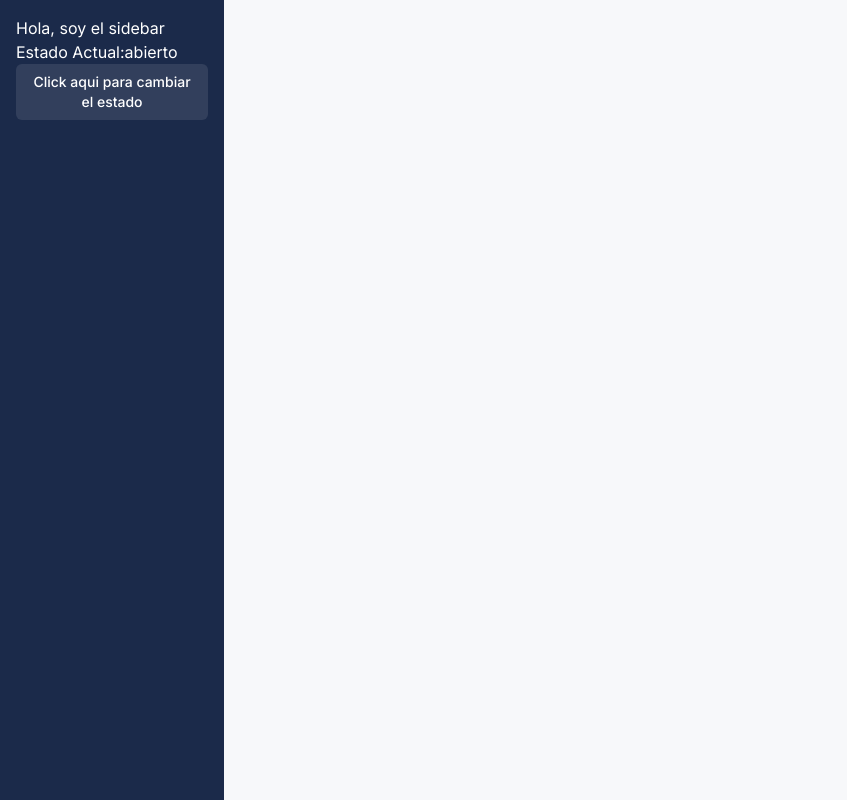
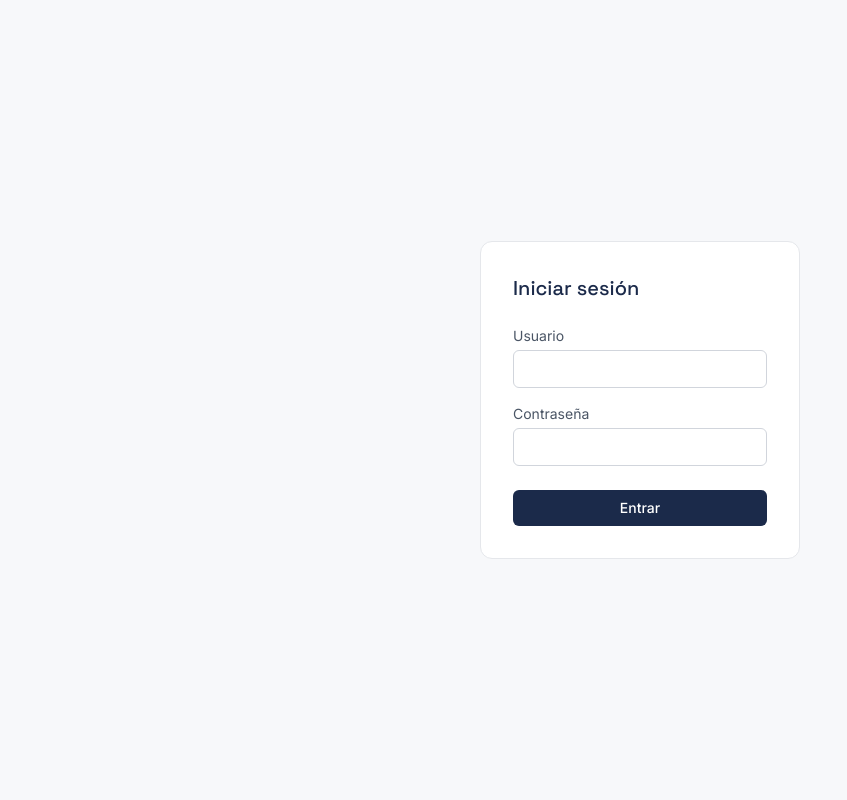
Before and after one commit to richard-hxt/shipment-tracker-frontend, a React (Vite) app: page /login in a window 1280 px wide. Shown: the whole page, without its empty margins (0-847 px from the left). Built offline with nearby package versions, Linux system fonts and the light colour scheme.

Commit message:
se agregó la función de buscar shipmet y la pagina se renderiza con la información del shipment en una tarjeta | tambien se agregó protección para la ruta / cuando no hay un token de sesion guardado en el local storage

```diff
--- a/src/App.jsx
+++ b/src/App.jsx
@@ -1,7 +1,30 @@
+import { Routes, Route } from 'react-router-dom';
+import Login from './pages/Login';
 import Sidebar from './components/Sidebar';
+import ShipmentSearch from './components/ShipmentSearch';
+import ProtectedRoute from './components/ProtectedRoute';
+
+function Dashboard() {
+  return (
+    <div className="flex items-start">
+      <Sidebar />
+      <ShipmentSearch />
+    </div>
+  );
+}
 
 function App() {
-  return <Sidebar />;
+  return (
+    <Routes>
+      <Route path="/login" element={<Login />} />
+      <Route path="/" element={
+        <ProtectedRoute>
+          <Dashboard />
+        </ProtectedRoute>
+      }
+      />
+    </Routes>
+  );
 }
 
 export default App;
--- /dev/null
+++ b/src/components/ProtectedRoute.jsx
@@ -0,0 +1,10 @@
+import { Navigate } from 'react-router-dom';
+
+function ProtectedRoute({ children }) {
+
+    const token = localStorage.getItem('token')
+    return token ? children : <Navigate to="/login" />
+
+}
+
+export default ProtectedRoute;
--- /dev/null
+++ b/src/components/ShipmentSearch.jsx
@@ -0,0 +1,63 @@
+import { useState } from "react";
+import api from "../api/axios";
+
+function ShipmentSearch(){
+    const[shipmentNumber, setShipmentNumber] = useState('');
+    const [loading, setLoading] = useState(false);
+    const [result, setResult] = useState(null);
+    const [error, setError] = useState('');
+    async function handleSearch(){
+        setLoading(true);
+        setError('');
+        try {
+            const token = localStorage.getItem('token');
+            const response = await api.get(`/shipments/${shipmentNumber}`, {
+                headers: {Authorization: `Bearer ${token}`}
+            });
+            setResult(response.data);
+        } catch (err) {
+            setError('No se encontró el shipment');
+        }
+        finally{
+            setLoading(false);
+        }
+    }
+
+    return(
+        <div className="p-6">
+            <div className="flex gap-2">
+                <input type="text"
+                value={shipmentNumber}
+                placeholder="Numero de shipment"
+                onChange={(e) => setShipmentNumber(e.target.value)}
+                className="border border-gray-300 rounded-md px-3 py-2 text-sm w-80 bg-white"
+                />
+                <button
+                    onClick={handleSearch}
+                    className="bg-navy hover:bg-navy/90 text-white text-sm font-medium px-4 py-2 rounded-md transition-colors"
+                    >Buscar
+                </button>
+            </div>
+
+            {error && <p className="text-orange text-sm mt-3">{error}</p>}
+
+            {result && (
+                <div className="bg-white border border-gray-200 rounded-xl p-4 mt-4 w-80">
+                <p className="font-mono text-sm text-gray-500 mb-2">{result.shipment_number}</p>
+                <span className="inline-block text-xs font-semibold px-2.5 py-1 rounded-full bg-teal/10 text-teal">
+                {result.status_description}
+                </span>
+                <p className="text-sm text-gray-500 mt-3">{result.customer_number}</p>
+                {result.on_hold && (
+                <p className="text-sm text-orange mt-2">
+                    En hold: {result.hold_reason || '—'}
+                </p>
+                )}
+            </div>
+                )}
+        </div>
+
+    )
+}
+
+export default ShipmentSearch;
--- a/src/components/Sidebar.jsx
+++ b/src/components/Sidebar.jsx
@@ -1,16 +1,22 @@
 import { useState } from "react";
+import { Menu, Package } from "lucide-react";
 
 function Sidebar (){
     const [expanded, setExpanded] = useState(true);
 
     return (
         <aside className={`bg-navy text-white h-screen p-4 transition-all duration-300
-        ${expanded ? "w-56" : "w-16"}`}>
-        <p>Hola, soy el sidebar</p>
-        <p>Estado Actual:{expanded ? 'abierto' : 'cerrado'}</p>
-        <button onClick={() => setExpanded(!expanded)}
-        className="bg-white/10 hover:bg-white/20 text-white text-sm font-medium px-3 py-2 rounded-md transition-colors"
-        >Click aqui para cambiar el estado</button>
+        ${expanded ? "w-56" : "w-19"}`}>
+            <button onClick={() => setExpanded(!expanded)}
+            className="bg-white/10 hover:bg-white/20 text-white text-sm font-medium px-3
+            py-2 rounded-md transition-colors mb-5 flex justify-center"
+            >
+        <Menu size={20} />
+        </button>
+        <div className="flex items-center gap-2">
+            <Package size={24} />
+            {expanded && <p>Shipment Tracker</p>}
+        </div>
         </aside>
     )
 }
--- a/src/pages/Login.jsx
+++ b/src/pages/Login.jsx
@@ -22,27 +22,41 @@ function Login() {
   }
 
   return (
-    <div>
-      <h1>Iniciar sesión</h1>
-      <form onSubmit={handleSubmit}>
-        <div>
-          <label>Usuario:</label>
+    <div className="min-h-screen flex items-center justify-center bg-[#F7F8FA]">
+      <form
+        onSubmit={handleSubmit}
+        className="bg-white border border-gray-200 rounded-xl p-8 w-80 flex flex-col gap-4"
+      >
+        <h1 className="font-display text-xl text-navy mb-2">Iniciar sesión</h1>
+
+        <div className="flex flex-col gap-1">
+          <label className="text-sm text-gray-600">Usuario</label>
           <input
             type="text"
             value={username}
             onChange={(e) => setUsername(e.target.value)}
+            className="border border-gray-300 rounded-md px-3 py-2 text-sm"
           />
         </div>
-        <div>
-          <label>Contraseña:</label>
+
+        <div className="flex flex-col gap-1">
+          <label className="text-sm text-gray-600">Contraseña</label>
           <input
             type="password"
             value={password}
             onChange={(e) => setPassword(e.target.value)}
+            className="border border-gray-300 rounded-md px-3 py-2 text-sm"
           />
         </div>
-        {error && <p style={{ color: 'red' }}>{error}</p>}
-        <button type="submit">Entrar</button>
+
+        {error && <p className="text-orange text-sm">{error}</p>}
+
+        <button
+          type="submit"
+          className="bg-navy hover:bg-navy/90 text-white text-sm font-medium px-4 py-2 rounded-md transition-colors mt-2"
+        >
+          Entrar
+        </button>
       </form>
     </div>
   );
```
